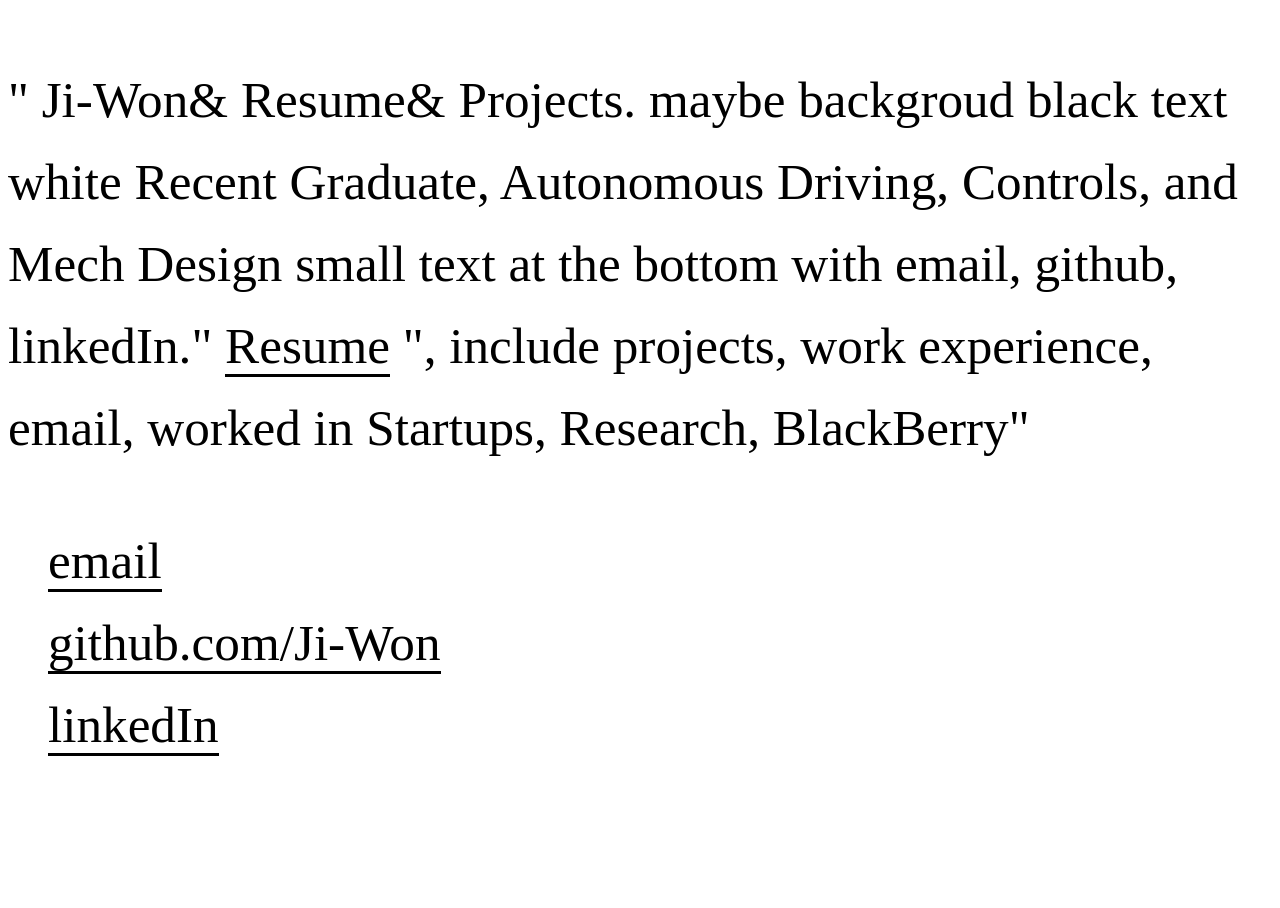
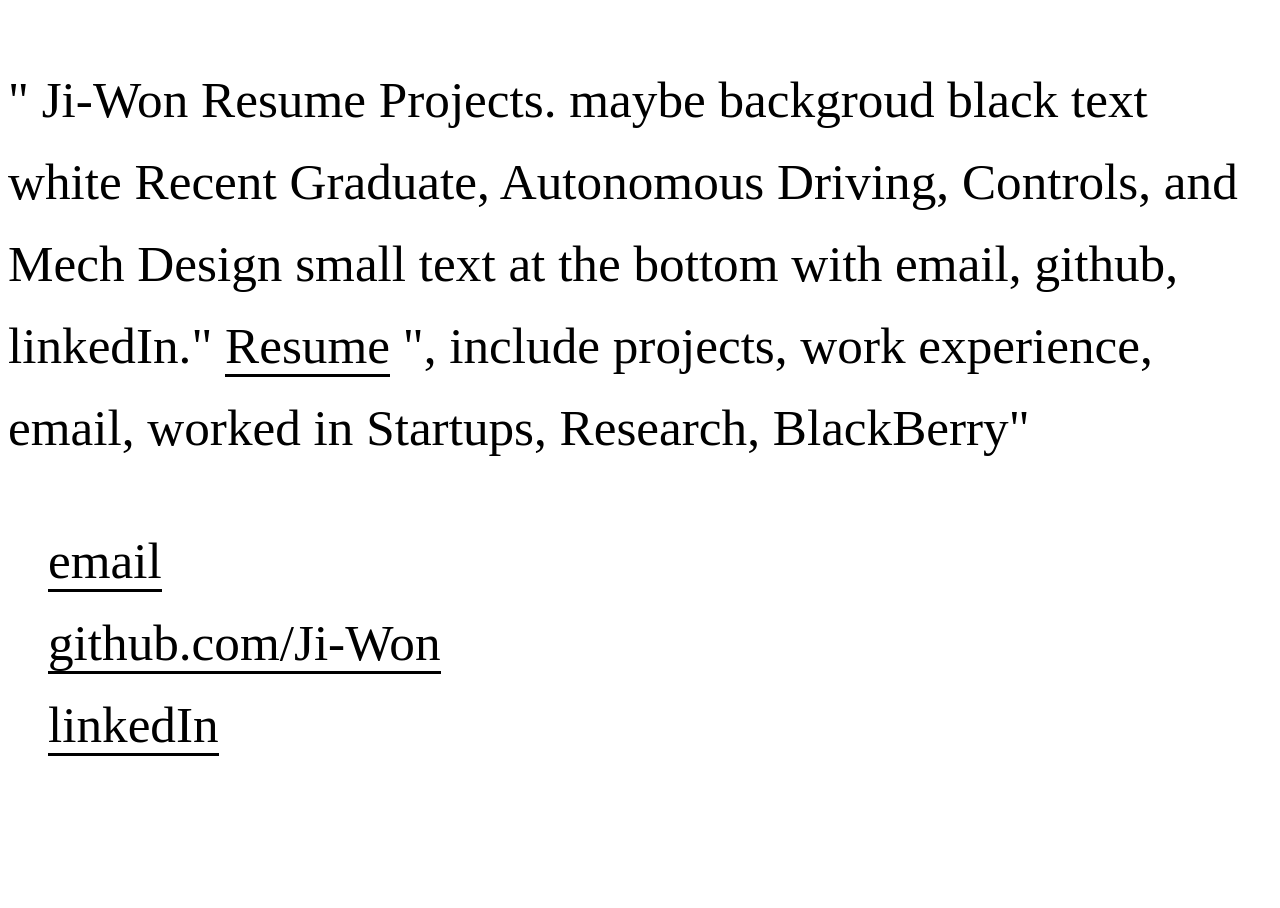
Before and after one commit to Ji-Won/Ji-Won.github.io, a Jekyll site: the page resume/resume.html, which Jekyll copies as it is, in a window 1280 px wide. Built offline with Jekyll 4.4.1, drawn with Linux system fonts in a browser that asks for light colours; some web fonts are replaced.

```diff
--- a/resume/resume.html
+++ b/resume/resume.html
@@ -12,7 +12,7 @@
 			<!-- py happen to be initials of my last names -->
 			<div class="introduction">
 				<p>
-					" Ji-Won&  Resume& Projects. maybe backgroud black text white Recent Graduate, Autonomous Driving, Controls, and
+					" Ji-Won  Resume Projects. maybe backgroud black text white Recent Graduate, Autonomous Driving, Controls, and
 					 Mech Design small text at the bottom with email, github, linkedIn."
 					 <a href="">Resume</a>
 					 ", include projects, work experience, email, worked in Startups, Research, BlackBerry"
```
